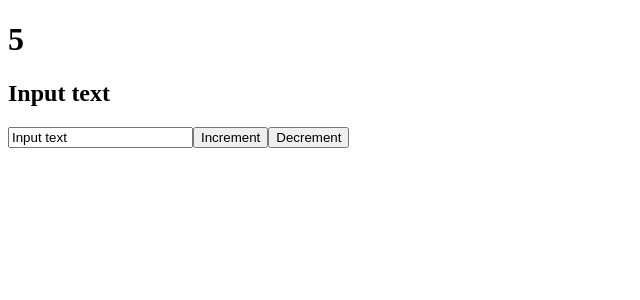
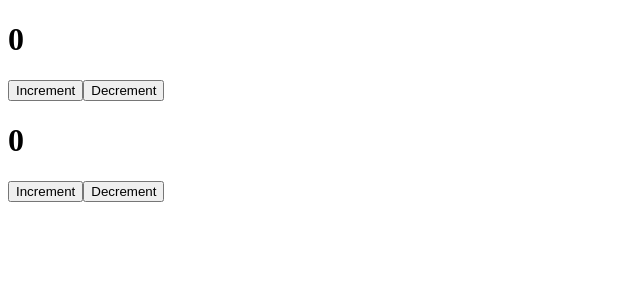
Before and after one commit to Anrower/react_ubi_tv, a React (Create React App) app: page / in a window 1280 px wide. Shown: the top 300 px of the page, without its empty margins (0-640 px from the left). Built offline with nearby package versions, Linux system fonts and the light colour scheme.

Commit message:
feat: add function and class components

```diff
--- a/src/App.js
+++ b/src/App.js
@@ -1,35 +1,20 @@
 import React, { useState } from 'react';
+import ClassCounter from './components/ClassCounter';
+import Counter from './components/counter';
 
 function App() {
   //  Использовал деструктуризацию так как функция,
   //  UseState возвращает массив из двух объектов
   //  1ый аргумент функции.
   //  2ой Функция которая обновляет State
-  const [likes, setLikes] = useState(5)
   const [value, setValue] = useState('Input text')
-
-  function increment() {
-    setLikes(likes + 1)
-  }
-
-  function decrement() {
-    setLikes(likes - 1)
-
-  }
 
   return (
     <div className="App">
-      <h1>{likes}</h1>
-      <h2>{value}</h2>
+      <Counter />
+      <ClassCounter />
       {/* Применял двухсторонее связывание.
        Состояния h2 и Input  */}
-      <input
-        type="text"
-        value={value}
-        onChange={event => setValue(event.target.value)}
-      />
-      <button onClick={increment}>Increment</button>
-      <button onClick={decrement}>Decrement</button>
     </div>
   );
 }
--- /dev/null
+++ b/src/components/ClassCounter.jsx
@@ -0,0 +1,33 @@
+import React from "react";
+
+class ClassCounter extends React.Component {
+
+  constructor(props) {
+    super(props);
+    this.state = {
+      count: 0
+    }
+    this.increment = this.increment.bind(this);
+    this.decrement = this.decrement.bind(this);
+  }
+
+  increment() {
+    this.setState({ count: this.state.count + 1 })
+  }
+
+  decrement() {
+    this.setState({ count: this.state.count - 1 })
+  }
+
+  render() {
+    return (
+      <div>
+        <h1>{this.state.count}</h1>
+        <button onClick={this.increment}>Increment</button>
+        <button onClick={this.decrement}>Decrement</button>
+      </div>
+    )
+  }
+}
+
+export default ClassCounter;
--- /dev/null
+++ b/src/components/counter.jsx
@@ -0,0 +1,23 @@
+import React, { useState } from 'react';
+
+const Counter = function () {
+  const [count, setCount] = useState(0)
+
+  function increment() {
+    setCount(count + 1)
+  }
+
+  function decrement() {
+    setCount(count - 1)
+  }
+
+  return (
+    <div>
+      <h1>{count}</h1>
+      <button onClick={increment}>Increment</button>
+      <button onClick={decrement}>Decrement</button>
+    </div>
+  )
+}
+
+export default Counter;
```
